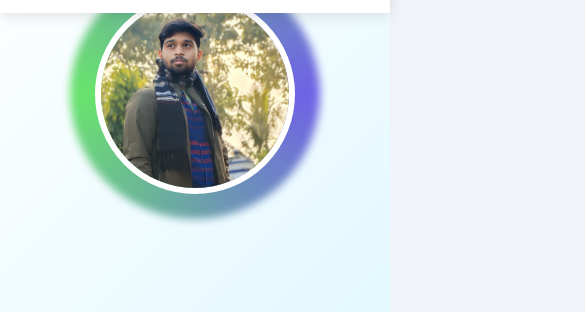
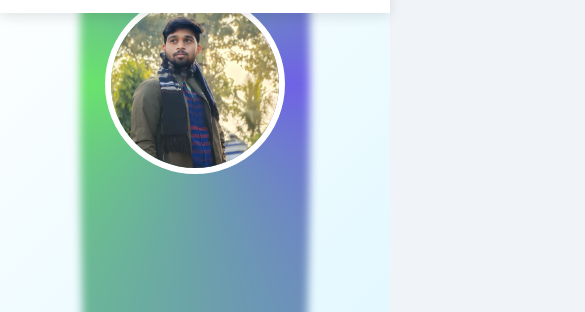
Before and after one commit to DebjyotiDan/FUTURE_FS_01, a plain HTML site: page index.html in a window 390 px wide. Shown: the part 85-397 px from the top of the page, 585 px wide, since content can reach past the window. Drawn offline with Linux system fonts and the light colour scheme.

Commit message:
style.css

```diff
--- a/style.css
+++ b/style.css
@@ -98,12 +98,12 @@ body {
         margin-top: 2rem;
     }
     .dp-ring {
-        width: 250px;
-        height: 250px;
+        width: 2300px;
+        height: 230px;
     }
     .dp-img {
-        width: 200px;
-        height: 200px;
+        width: 180px;
+        height: 180px;
     }
     .hero-right h1 {
         font-size: 2rem;
```
